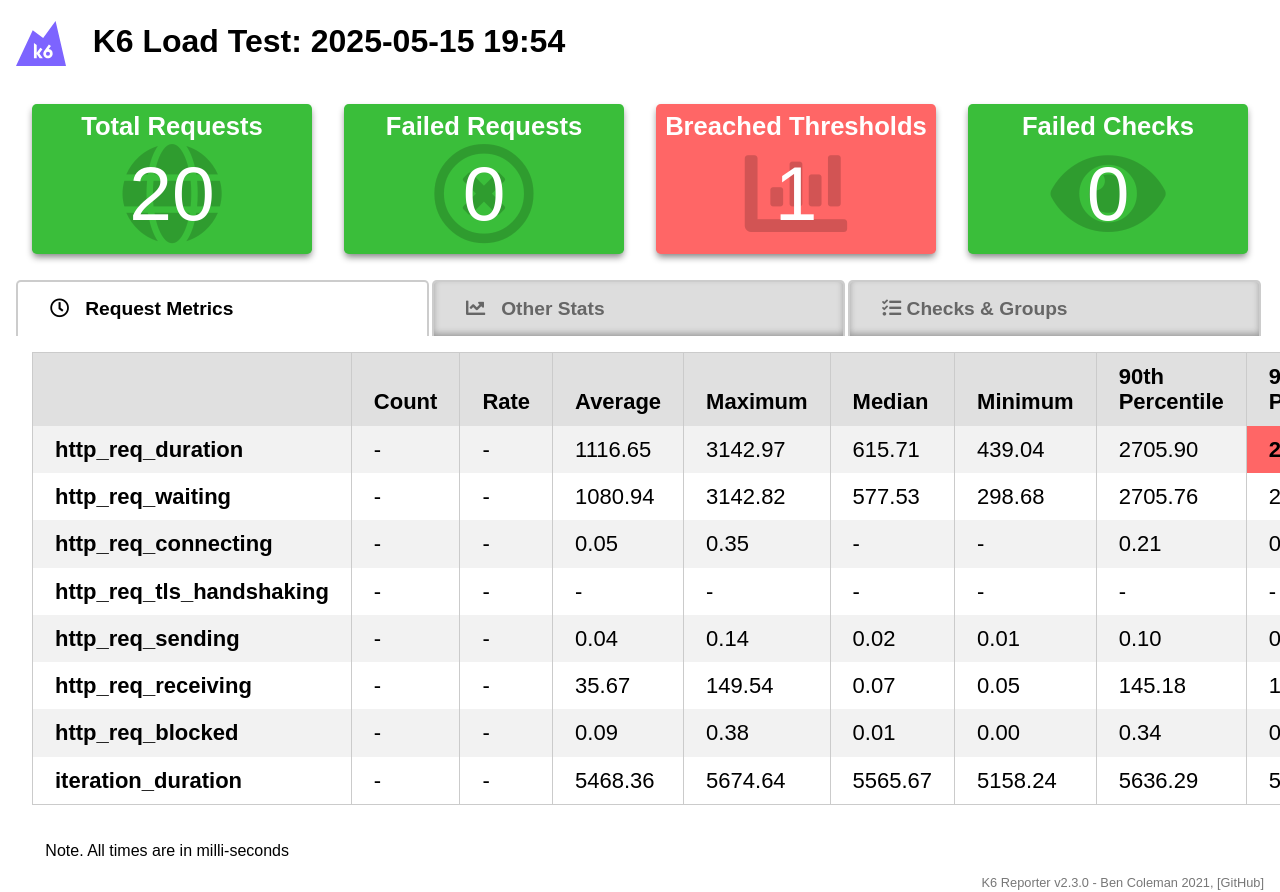
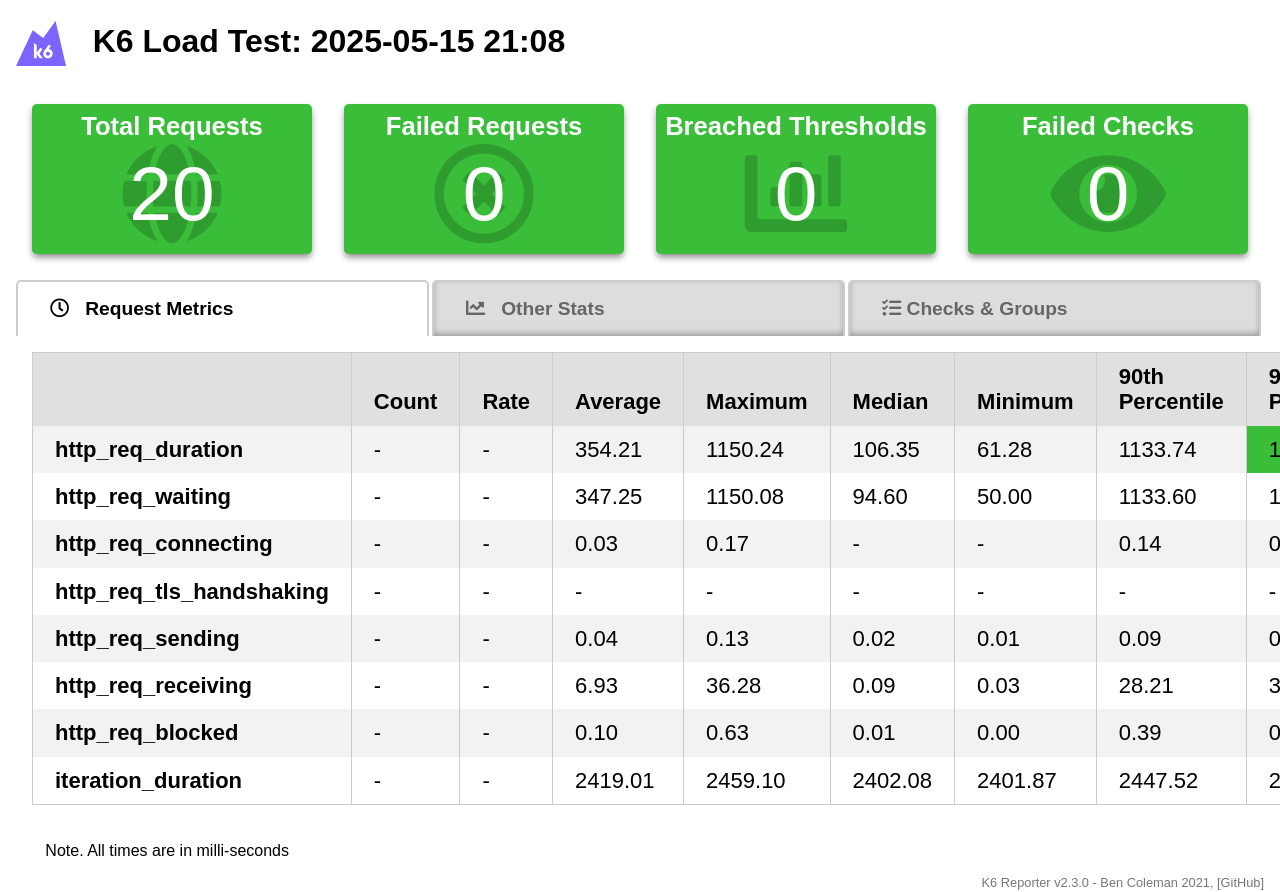
Before and after one commit to testing-organization-jcayllahua/library-mono-repo, a plain HTML site: page index.html in a window 1280 px wide. Shown: the top 892 px of the page. Drawn offline with nearby package versions, Linux system fonts and the light colour scheme.

Commit message:
deploy: 6d4b04d0cd7e9f61ec427549f6a18048a5ed218a

```diff
--- a/index.html
+++ b/index.html
@@ -9,7 +9,7 @@
     <link rel="shortcut icon" href="https://raw.githubusercontent.com/benc-uk/k6-reporter/main/assets/icon.png" type="image/png">
 
     <meta name="viewport" content="width=device-width, initial-scale=1.0" />
-    <title>K6 Load Test: 2025-05-15 19:54</title>
+    <title>K6 Load Test: 2025-05-15 21:08</title>
     <style>
       body {
         margin: 1rem;
@@ -138,7 +138,7 @@
   <body>
     <h1>
       <svg style="vertical-align:middle" width="50" height="45" viewBox="0 0 50 45" fill="none" class="footer-module--logo--_lkxx"><path d="M31.968 34.681a2.007 2.007 0 002.011-2.003c0-1.106-.9-2.003-2.011-2.003a2.007 2.007 0 00-2.012 2.003c0 1.106.9 2.003 2.012 2.003z" fill="#7D64FF"></path><path d="M39.575 0L27.154 16.883 16.729 9.31 0 45h50L39.575 0zM23.663 37.17l-2.97-4.072v4.072h-2.751V22.038l2.75 1.989v7.66l3.659-5.014 2.086 1.51-3.071 4.21 3.486 4.776h-3.189v.001zm8.305.17c-2.586 0-4.681-2.088-4.681-4.662 0-1.025.332-1.972.896-2.743l4.695-6.435 2.086 1.51-2.239 3.07a4.667 4.667 0 013.924 4.6c0 2.572-2.095 4.66-4.681 4.66z" fill="#7D64FF"></path></svg>
-      &nbsp; K6 Load Test: 2025-05-15 19:54
+      &nbsp; K6 Load Test: 2025-05-15 21:08
     </h1>
 
     <div class="row">
@@ -155,10 +155,10 @@
           <div class="bignum">0</div>
         </div>
 
-      <div class="box  failed ">
+      <div class="box ">
         <i class="fas fa-chart-bar icon"></i>
         <h4>Breached Thresholds</h4>
-        <div class="bignum">1</div>
+        <div class="bignum">0</div>
       </div>
       <div class="box ">
         <i class="fas fa-eye icon"></i>
@@ -202,27 +202,27 @@
 
 
 
-                  <td class="">1116.65</td>
+                  <td class="">354.21</td>
 
 
 
-                  <td class="">3142.97</td>
+                  <td class="">1150.24</td>
 
 
 
-                  <td class="">615.71</td>
+                  <td class="">106.35</td>
 
 
 
-                  <td class="">439.04</td>
+                  <td class="">61.28</td>
 
 
 
-                  <td class="">2705.90</td>
+                  <td class="">1133.74</td>
 
 
 
-                  <td class="failed">2794.62</td>
+                  <td class="good">1134.98</td>
 
               </tr>
 
@@ -238,27 +238,27 @@
 
 
 
-                  <td class="">1080.94</td>
+                  <td class="">347.25</td>
 
 
 
-                  <td class="">3142.82</td>
+                  <td class="">1150.08</td>
 
 
 
-                  <td class="">577.53</td>
+                  <td class="">94.60</td>
 
 
 
-                  <td class="">298.68</td>
+                  <td class="">50.00</td>
 
 
 
-                  <td class="">2705.76</td>
+                  <td class="">1133.60</td>
 
 
 
-                  <td class="">2794.40</td>
+                  <td class="">1134.82</td>
 
               </tr>
 
@@ -274,11 +274,11 @@
 
 
 
-                  <td class="">0.05</td>
+                  <td class="">0.03</td>
 
 
 
-                  <td class="">0.35</td>
+                  <td class="">0.17</td>
 
 
 
@@ -290,11 +290,11 @@
 
 
 
-                  <td class="">0.21</td>
+                  <td class="">0.14</td>
 
 
 
-                  <td class="">0.33</td>
+                  <td class="">0.15</td>
 
               </tr>
 
@@ -350,7 +350,7 @@
 
 
 
-                  <td class="">0.14</td>
+                  <td class="">0.13</td>
 
 
 
@@ -362,11 +362,11 @@
 
 
 
-                  <td class="">0.10</td>
+                  <td class="">0.09</td>
 
 
 
-                  <td class="">0.13</td>
+                  <td class="">0.10</td>
 
               </tr>
 
@@ -382,27 +382,27 @@
 
 
 
-                  <td class="">35.67</td>
+                  <td class="">6.93</td>
 
 
 
-                  <td class="">149.54</td>
+                  <td class="">36.28</td>
 
 
 
-                  <td class="">0.07</td>
+                  <td class="">0.09</td>
 
 
 
-                  <td class="">0.05</td>
+                  <td class="">0.03</td>
 
 
 
-                  <td class="">145.18</td>
+                  <td class="">28.21</td>
 
 
 
-                  <td class="">148.45</td>
+                  <td class="">30.93</td>
 
               </tr>
 
@@ -418,11 +418,11 @@
 
 
 
-                  <td class="">0.09</td>
+                  <td class="">0.10</td>
 
 
 
-                  <td class="">0.38</td>
+                  <td class="">0.63</td>
 
 
 
@@ -434,11 +434,11 @@
 
 
 
-                  <td class="">0.34</td>
+                  <td class="">0.39</td>
 
 
 
-                  <td class="">0.36</td>
+                  <td class="">0.46</td>
 
               </tr>
 
@@ -454,27 +454,27 @@
 
 
 
-                  <td class="">5468.36</td>
+                  <td class="">2419.01</td>
 
 
 
-                  <td class="">5674.64</td>
+                  <td class="">2459.10</td>
 
 
 
-                  <td class="">5565.67</td>
+                  <td class="">2402.08</td>
 
 
 
-                  <td class="">5158.24</td>
+                  <td class="">2401.87</td>
 
 
 
-                  <td class="">5636.29</td>
+                  <td class="">2447.52</td>
 
 
 
-                  <td class="">5655.46</td>
+                  <td class="">2453.31</td>
 
               </tr>
 
@@ -510,7 +510,7 @@
               <h4>Iterations</h4>
               <i class="fas fa-redo icon"></i>
               <div class="row"><div>Total</div><div>5</div></div>
-              <div class="row"><div>Rate</div><div>0.88/s</div></div>
+              <div class="row"><div>Rate</div><div>2.03/s</div></div>
             </div>
 
 
@@ -527,7 +527,7 @@
             <h4>Requests</h4>
             <i class="fas fa-globe icon"></i>
             <div class="row"><div>Total</div><div>20</div></div>
-            <div class="row"><div>Rate</div><div>3.52/s</div></div>
+            <div class="row"><div>Rate</div><div>8.13/s</div></div>
           </div>
 
           <div class="box metricbox">
```
